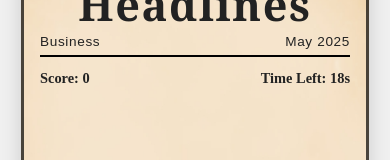
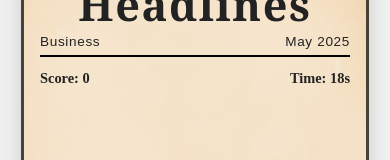
Before and after one commit to Kalmeshwar27/headlinesreact, a React (Create React App) app: page / in a window 390 px wide. Both pictures are taken after a click on the button "▶️ Start Game". Shown: the part 180-340 px from the top of the page. Built offline with nearby package versions, Linux system fonts and the light colour scheme.

Commit message:
updated code

```diff
--- a/src/App.css
+++ b/src/App.css
@@ -696,7 +696,7 @@ body {
   user-select: none;
   display: flex;
   justify-content: center;
-  margin-left: 5.0rem; /* add space from the content above if needed */
+  margin-left: 4.5rem; /* add space from the content above if needed */
   }
 
   .status-bar {
--- a/src/App.js
+++ b/src/App.js
@@ -204,7 +204,7 @@ function App() {
 
         <div className="info-bar">
           <span>Score: {score}</span>
-          <span>Time Left: {timeLeft}s</span>
+          <span>Time: {timeLeft}s</span>
         </div>
 
         <div className="content">
```
